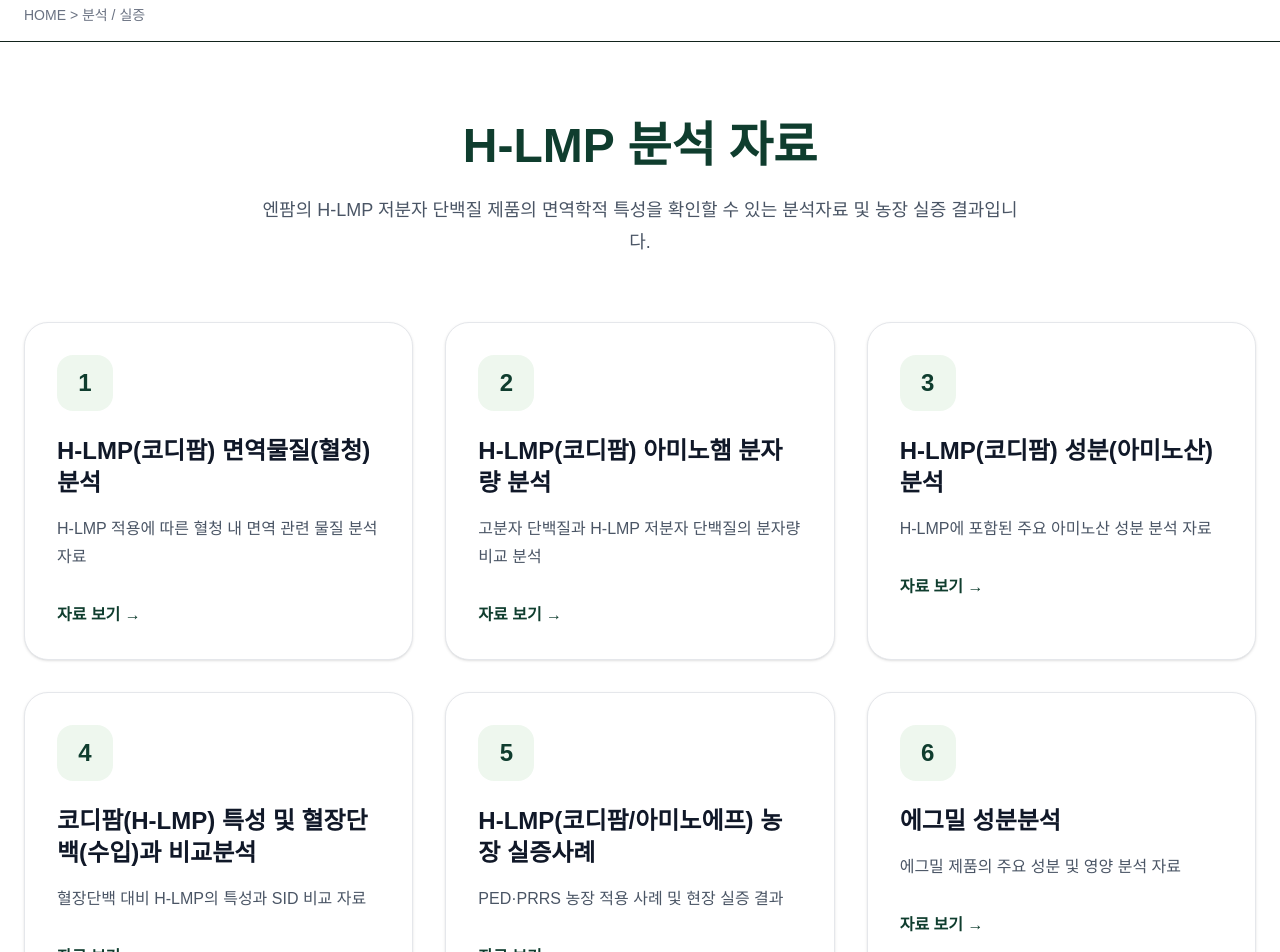
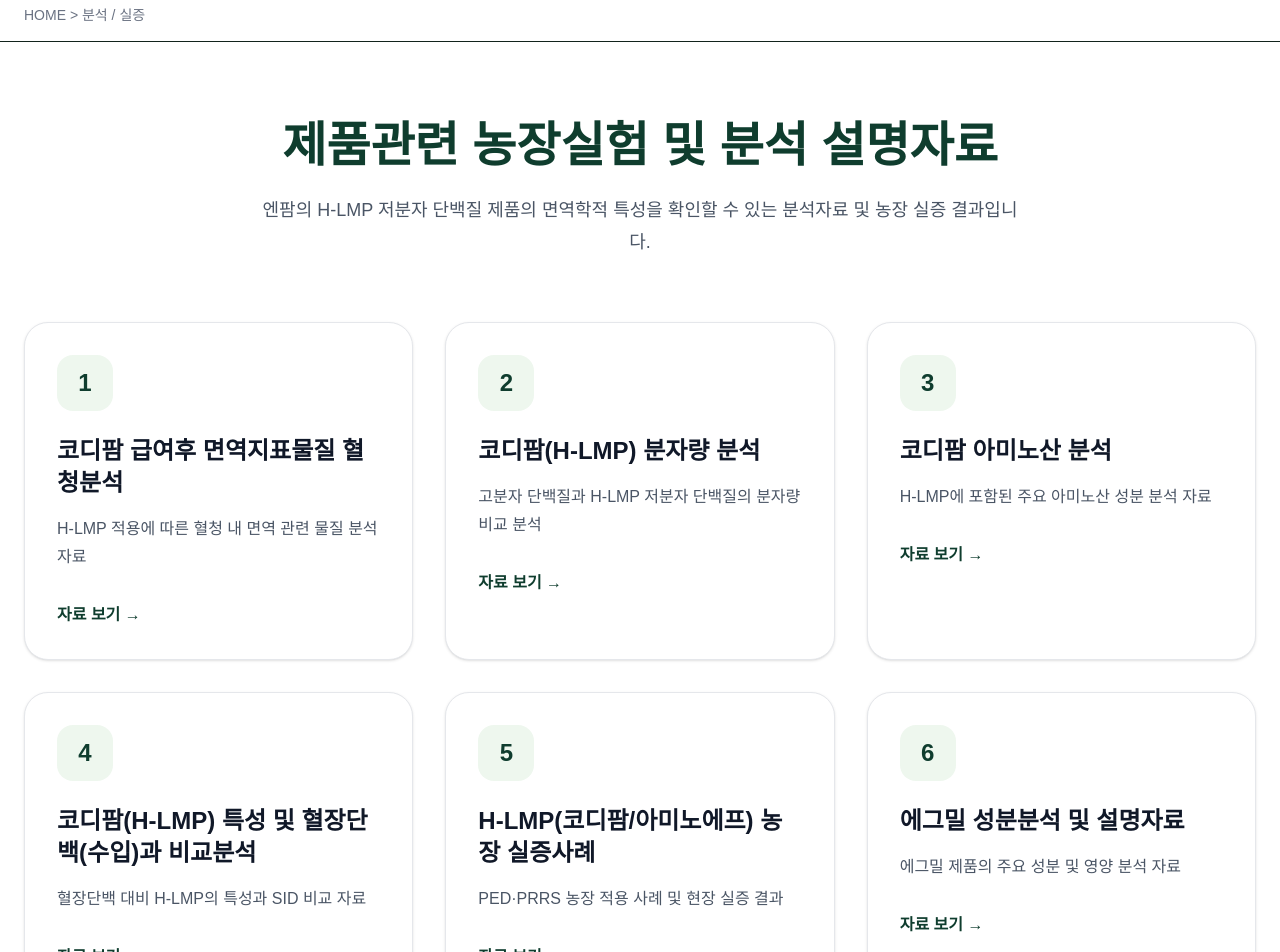
Before and after one commit to uncypdf/enfarm-site, a Next.js app: page /analysis in a window 1280 px wide. Shown: the part 420-1372 px from the top of the page. Built offline with nearby package versions, Linux system fonts and the light colour scheme.

Commit message:
Update analysis page content

```diff
--- a/src/app/analysis/page.tsx
+++ b/src/app/analysis/page.tsx
@@ -2,17 +2,17 @@ import Link from "next/link";
 
 const analysisPages = [
   {
-    title: "H-LMP(코디팜) 면역물질(혈청) 분석",
+    title: "코디팜 급여후 면역지표물질 혈청분석",
     href: "/analysis/serum",
     desc: "H-LMP 적용에 따른 혈청 내 면역 관련 물질 분석 자료",
   },
   {
-    title: "H-LMP(코디팜) 아미노햄 분자량 분석",
+    title: "코디팜(H-LMP) 분자량 분석",
     href: "/analysis/molecular-weight",
     desc: "고분자 단백질과 H-LMP 저분자 단백질의 분자량 비교 분석",
   },
   {
-    title: "H-LMP(코디팜) 성분(아미노산) 분석",
+    title: "코디팜 아미노산 분석",
     href: "/analysis/amino-acid",
     desc: "H-LMP에 포함된 주요 아미노산 성분 분석 자료",
   },
@@ -27,7 +27,7 @@ const analysisPages = [
     desc: "PED·PRRS 농장 적용 사례 및 현장 실증 결과",
   },
   {
-    title: "에그밀 성분분석",
+    title: "에그밀 성분분석 및 설명자료",
     href: "/analysis/eggmeal",
     desc: "에그밀 제품의 주요 성분 및 영양 분석 자료",
   },
@@ -54,7 +54,7 @@ export default function AnalysisPage() {
       <section className="mx-auto max-w-7xl px-6 py-20">
         <div className="mb-16 text-center">
           <h2 className="text-5xl font-black text-[#0f3d2e]">
-            H-LMP 분석 자료
+            제품관련 농장실험 및 분석 설명자료
           </h2>
           <p className="mx-auto mt-6 max-w-3xl text-lg leading-8 text-gray-600">
             엔팜의 H-LMP 저분자 단백질 제품의 면역학적 특성을 확인할 수 있는
```
